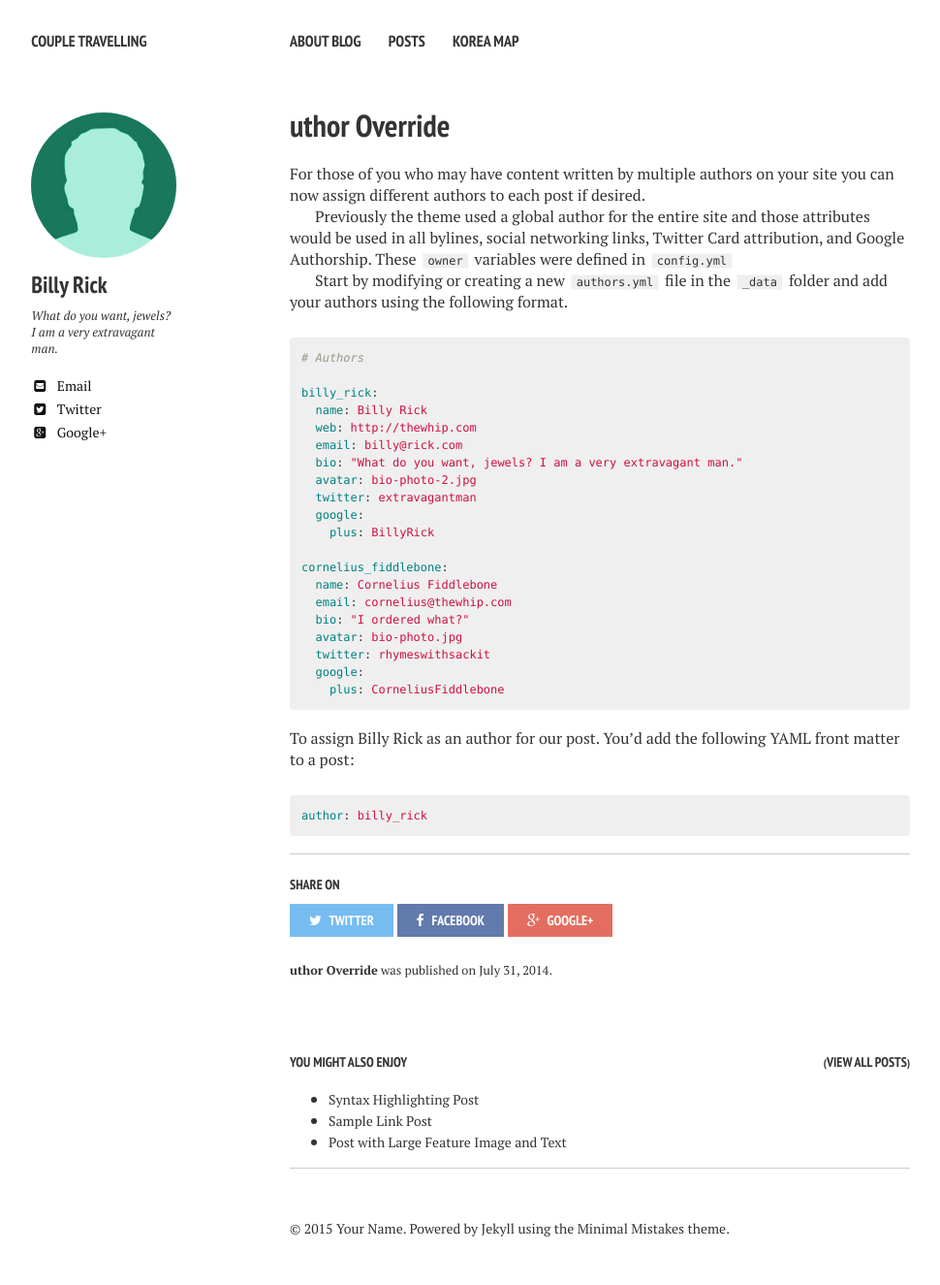
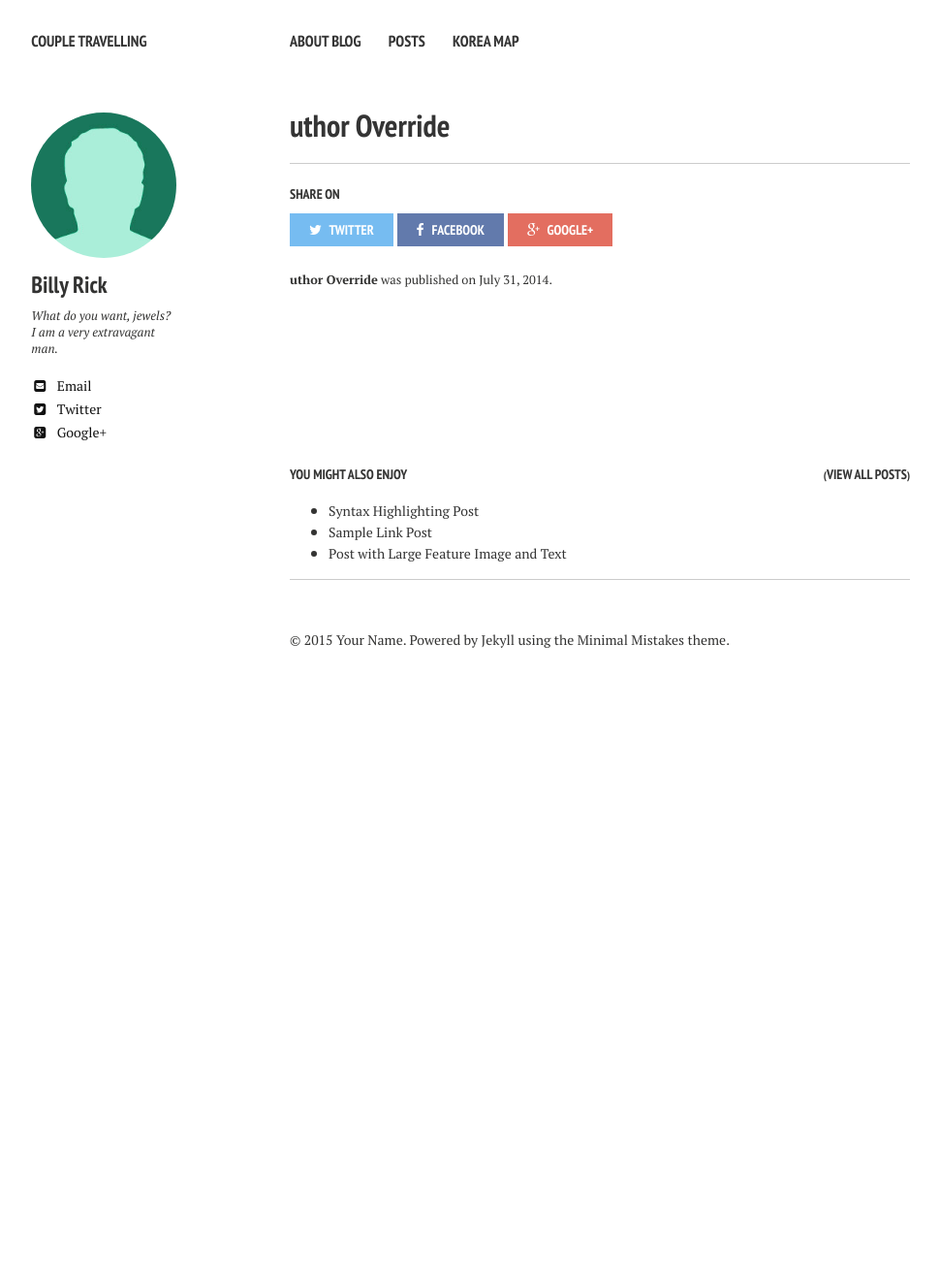
Before and after one commit to shinojin/shinojin.github.com, a Jekyll site: the page built from _posts/2014-07-31-author-override.md, in a window 1280 px wide. Shown: the whole page at 97% size, without its empty margins (21-991 px from the left). Built offline with Jekyll 4.4.1, drawn with Linux system fonts in a browser that asks for light colours; nearby versions of some CDN libraries; after the commit the page ends 900 px from its top, so only the background shows below that.

Commit message:
Update 2014-07-31-author-override.md

```diff
--- a/_posts/2014-07-31-author-override.md
+++ b/_posts/2014-07-31-author-override.md
@@ -6,38 +6,3 @@ modified:
 excerpt: "A post to test author overrides using a data file."
 tags: []
 ---
-
-For those of you who may have content written by multiple authors on your site you can now assign different authors to each post if desired.
-
-Previously the theme used a global author for the entire site and those attributes would be used in all bylines, social networking links, Twitter Card attribution, and Google Authorship. These `owner` variables were defined in `config.yml`
-
-Start by modifying or creating a new `authors.yml` file in the `_data` folder and add your authors using the following format.
-
-{% highlight yaml %}
-# Authors
-
-billy_rick:
-  name: Billy Rick
-  web: http://thewhip.com
-  email: billy@rick.com
-  bio: "What do you want, jewels? I am a very extravagant man."
-  avatar: bio-photo-2.jpg
-  twitter: extravagantman
-  google:
-    plus: BillyRick
-
-cornelius_fiddlebone:
-  name: Cornelius Fiddlebone
-  email: cornelius@thewhip.com
-  bio: "I ordered what?"
-  avatar: bio-photo.jpg
-  twitter: rhymeswithsackit
-  google:
-    plus: CorneliusFiddlebone
-{% endhighlight %}
-
-To assign Billy Rick as an author for our post. You'd add the following YAML front matter to a post:
-
-{% highlight yaml %}
-author: billy_rick
-{% endhighlight %}
```
